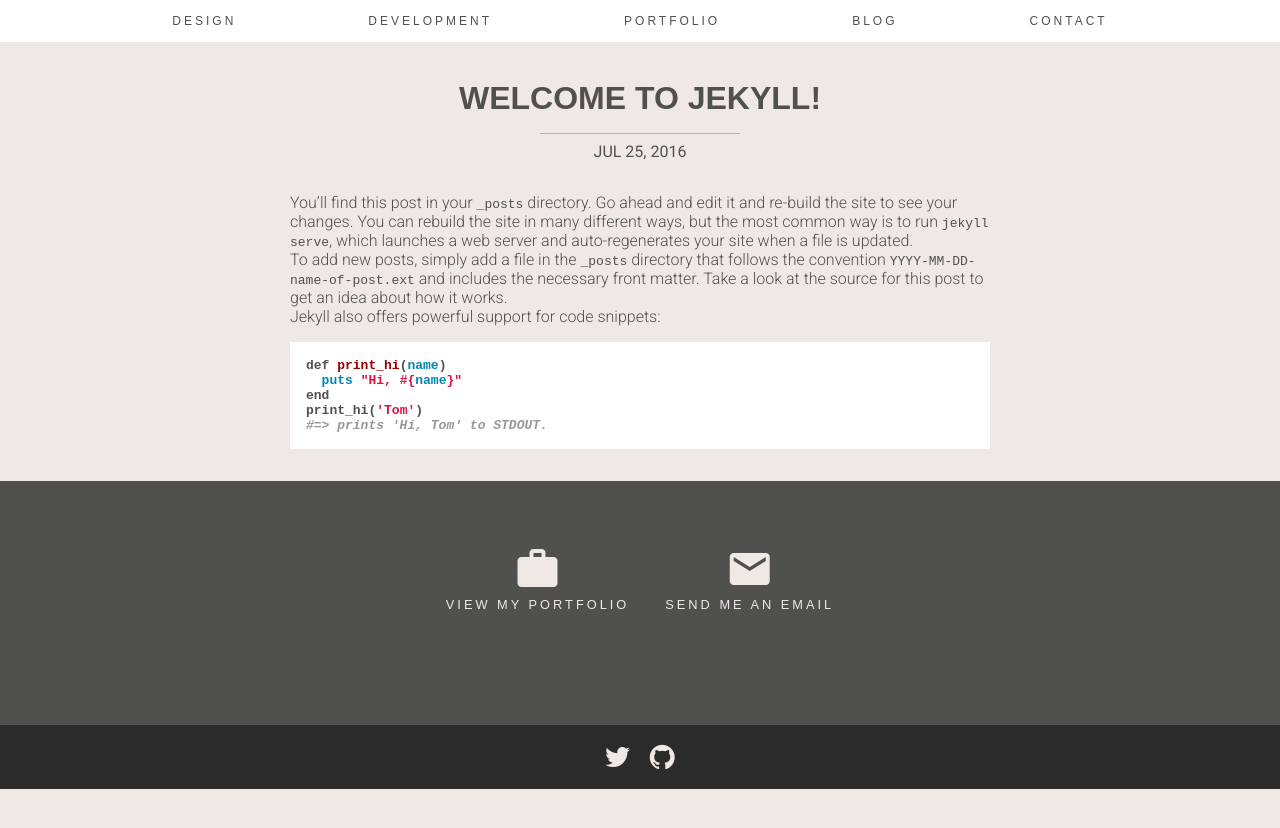
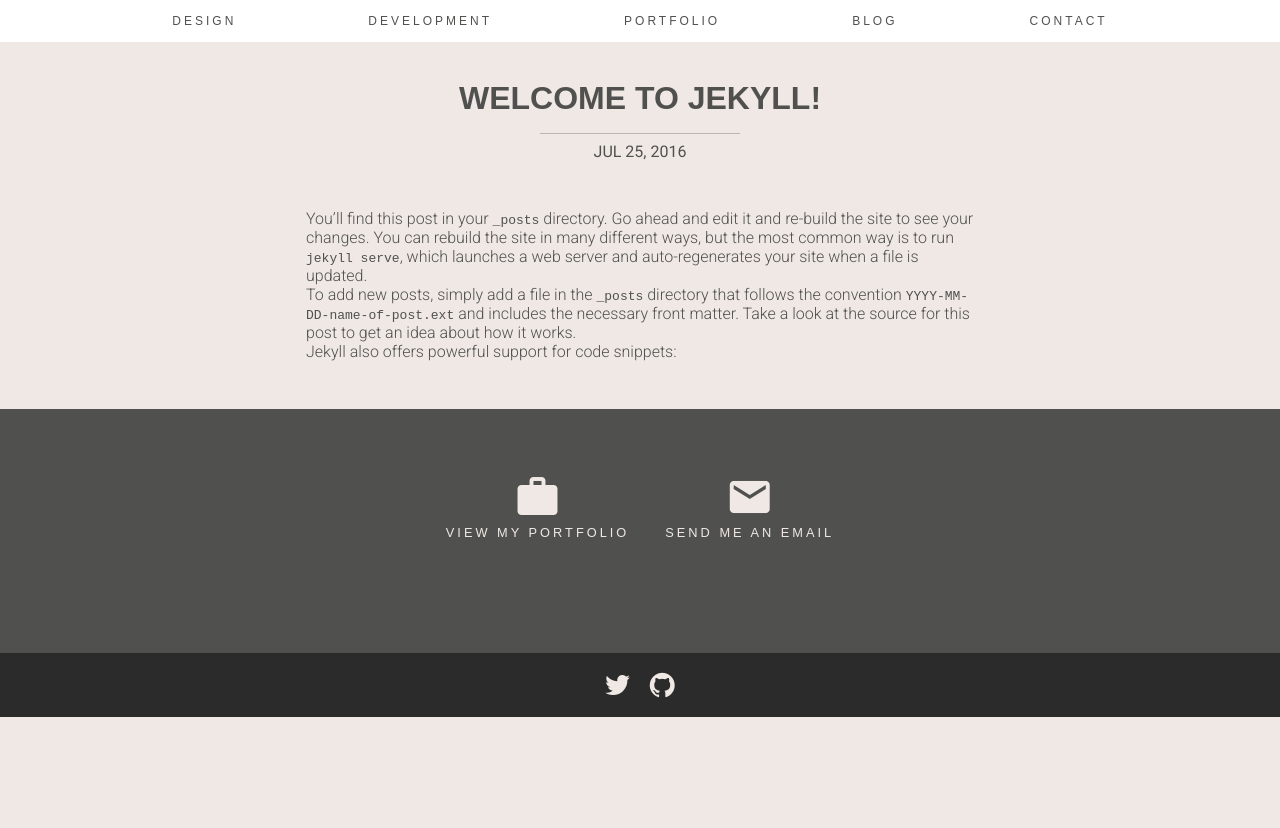
Before and after one commit to johnfrenchxyz/johnfrench.xyz, a Jekyll site: the page built from _posts/2016-07-25-welcome-to-jekyll.markdown, in a window 1280 px wide. Shown: the top 828 px of the page. Built offline with Jekyll 4.4.1, drawn with Linux system fonts in a browser that asks for light colours; nearby versions of some CDN libraries; some web fonts are replaced.

```diff
--- a/_posts/2016-07-25-test-post.markdown
+++ b/_posts/2016-07-25-test-post.markdown
@@ -15,7 +15,7 @@
 
 Jekyll also offers powerful support for code snippets:
 
-{% highlight javascript %}
+<!-- {% highlight javascript %}
 var developer = new Object();
 developer.name = "John French";
 developer.skills = "web design & development"
@@ -32,7 +32,7 @@
 }
 
 hireMe();
-{% endhighlight %}
+{% endhighlight %} -->
 
 
 [jekyll-docs]: http://jekyllrb.com/docs/home
--- a/_posts/2016-07-25-welcome-to-jekyll.markdown
+++ b/_posts/2016-07-25-welcome-to-jekyll.markdown
@@ -11,13 +11,13 @@
 
 Jekyll also offers powerful support for code snippets:
 
-{% highlight ruby %}
+<!-- {% highlight ruby %}
 def print_hi(name)
   puts "Hi, #{name}"
 end
 print_hi('Tom')
 #=> prints 'Hi, Tom' to STDOUT.
-{% endhighlight %}
+{% endhighlight %} -->
 
 
 [jekyll-docs]: http://jekyllrb.com/docs/home
--- a/css/main.scss
+++ b/css/main.scss
@@ -824,7 +824,8 @@
    // Post Content
    .post-content {
       max-width: 700px;
-      margin: 0 1em 2em 1em;
+      margin: 0 0 2em 0;
+      padding: 1em;
       p {
          font-family: $roboto;
          text-transform: none;
@@ -833,7 +834,7 @@
       }
       // Post Code Snippet
       figure {
-         margin-top: 1em;
+         min-width: 500px;
          code {
             font-family: monospace;
             font-weight: bold;
@@ -842,7 +843,6 @@
       // Post Image
       img {
          width: 100%;
-         margin-bottom: 1em;
       }
    }
 }
@@ -852,6 +852,7 @@
 
 // Code Coloring for posts
 //------------------------
+
 .highlight {
    background: #fff;
    padding: 1em;
```
Also changed, not shown: 4 other files.
